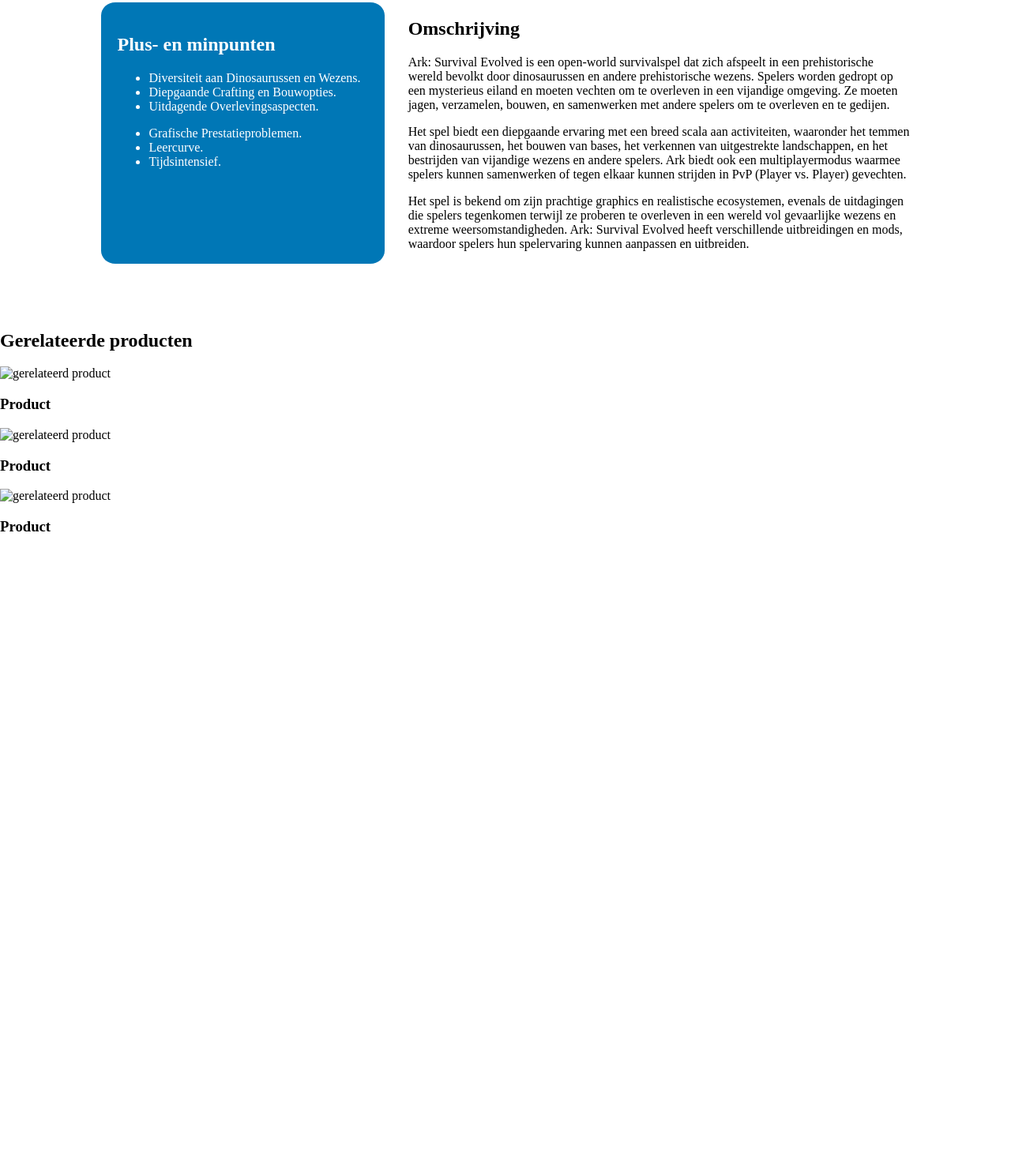
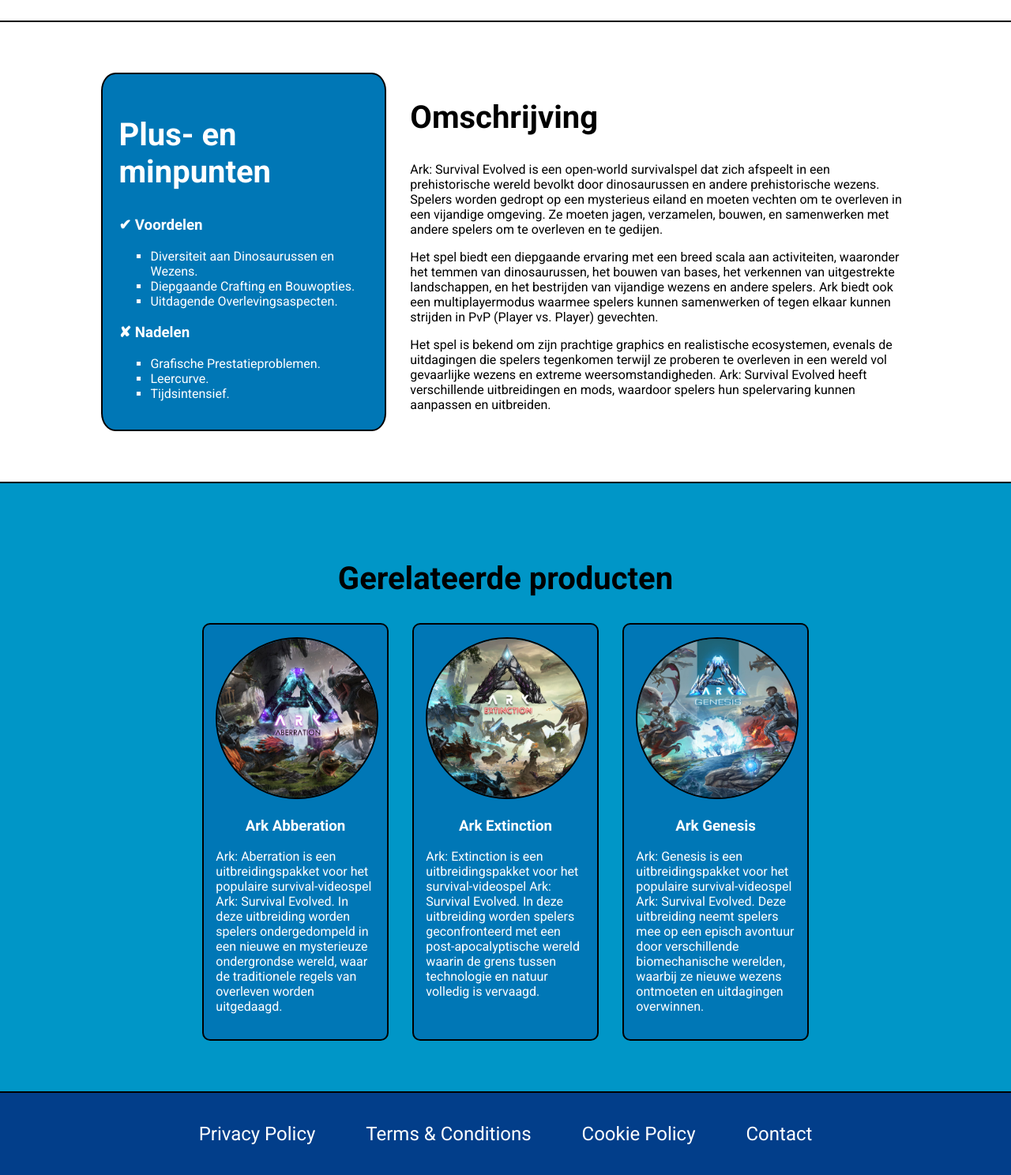
Before and after one commit to RickDeGroot1/frontend-tussenopdracht, a plain HTML site: page index.html in a window 1280 px wide. Shown: the part 808-2296 px from the top of the page at 79% size. Before the commit the page ends 1505 px from the top, so only its background shows below. Drawn offline with Linux system fonts and the light colour scheme.

Commit message:
Add files via upload

```diff
--- a/css/style.css
+++ b/css/style.css
@@ -1,13 +1,27 @@
 body {
     padding: 0px;
     margin: 0%;
+    font-family: 'Roboto', sans-serif;
 }
 
 header {
     background-color: rgb(0, 119, 182);
     display: flex;
-    flex-direction: roww;
-    padding: 20px;
+    flex-direction: row;
+    border-bottom: solid black 2px;
+}
+
+header img {
+    width: 100px;
+    margin: 20px;
+    border: solid black 2px;
+    border-radius: 10px;
+
+}
+
+
+header nav{
+    margin: 30px 0px;
 }
 
 main {
@@ -15,19 +29,28 @@ main {
     flex-direction: column;
 }
 
-a {
-    color: white;
-    text-decoration: none;
-    padding: 20px;
-}
-
 h1 {
     font-size: 3rem;
 }
 
+h2 {
+    font-size: 2.5rem;
+}
+
+p, ul {
+    font-size: 1rem;
+}
+
+a {
+    color: white;
+    text-decoration: none;
+    padding: 30px;
+    font-size: 1.5rem;
+}
+
 .mainProductInfo {
     border-bottom: solid 2px black;
-    padding: 2% 10% 5% ;
+    padding: 2% 10% 5%;
 }
 
 .productSection {
@@ -46,6 +69,10 @@ h1 {
     flex: 1;
 }
 
+.img img {
+    border: solid black 2px;
+}
+
 .productSection img {
     width: 100%;
 }
@@ -53,6 +80,7 @@ h1 {
 .priceAndDesc a {
     margin-top: 3%;
     background-color: rgb(0, 119, 182);
+    border: black solid 2px;
     border-radius: 10px;
     text-align: center;
 }
@@ -66,17 +94,64 @@ h1 {
     display: flex;
     flex-direction: row;
     gap: 30px;
-    padding: 2% 10% 5% ;
+    padding: 5% 10% 5%;
 }
 
 .plusMin {
     color: white;
     background-color: rgb(0, 119, 182);
+    border: black solid 2px;
     border-radius: 5%;
     padding: 2%;
     flex: 1;
 }
 
+li {
+    list-style: square;
+}
+
 .fullDesc {
     flex: 2;
 }
+
+.relatedProducts {
+    background-color: rgb(0, 150, 199);
+    padding: 5% 20%;
+    border-top: solid black 2px;
+}
+
+.relatedProducts h2 {
+    text-align: center;
+}
+
+.relatedProducts div {
+    display: flex;
+    flex-direction: row;
+    gap: 30px;
+}
+
+.relatedProducts article {
+    flex: 1;
+    background-color: rgb(0, 119, 182);
+    padding: 2%;
+    border-radius: 10px;
+    border: black solid 2px;
+    color: white;
+}
+
+.relatedProducts img {
+    width: 100%;
+    border-radius: 50%;
+    border: black solid 2px;
+}
+
+.relatedProducts h3 {
+    text-align: center;
+}
+
+footer {
+    background-color: rgb(2, 62, 138);
+    padding: 3%;
+    text-align: center;
+    border-top: solid black 2px;
+}
--- a/index.html
+++ b/index.html
@@ -6,20 +6,23 @@
     <meta name="viewport" content="width=device-width, initial-scale=1.0">
     <title>Document</title>
     <link rel="stylesheet" href="css/style.css">
+    <link rel="preconnect" href="https://fonts.googleapis.com">
+    <link rel="preconnect" href="https://fonts.gstatic.com" crossorigin>
+    <link href="https://fonts.googleapis.com/css2?family=Roboto:wght@400;700&display=swap" rel="stylesheet">
 </head>
 
 <body>
     <header>
-        <img src="#" alt="logo">
+        <img src="images/wildcardLogo.jpeg" alt="logo">
         <nav>
-            <a href="#">Prijs</a>
-            <a href="#">Omschrijving</a>
-            <a href="#">Gerelateerde producten</a>
+            <a href="#mainProductInfo">Prijs</a>
+            <a href="#extraProductInfo">Omschrijving</a>
+            <a href="#relatedProducts">Gerelateerde producten</a>
         </nav>
     </header>
     <main>
         <!--Product-->
-        <section class="mainProductInfo">
+        <section class="mainProductInfo" id="mainProductInfo">
             <h1>Ark: survival evolved</h1>
             <section class="productSection">
                 <div class="img">
@@ -36,10 +39,11 @@
             </section>
         </section>
         <!--Product information-->
-        <section class="extraProductInfo">
+        <section class="extraProductInfo" id="extraProductInfo">
             <!--Good and bad points-->
             <section class="plusMin">
                 <h2>Plus- en minpunten</h2>
+                <h3> ✔ Voordelen</h3>
                 <ul>
                     <li>
                         Diversiteit aan Dinosaurussen en Wezens.
@@ -51,6 +55,7 @@
                         Uitdagende Overlevingsaspecten.
                     </li>
                 </ul>
+                <h3> ✘ Nadelen</h3>
                 <ul>
                     <li>
                         Grafische Prestatieproblemen.
@@ -81,27 +86,42 @@
             </section>
         </section>
         <!--Related products-->
-        <article>
+        <article class="relatedProducts" id="relatedProducts">
             <h2>Gerelateerde producten</h2>
-            <article>
-                <img src="#" alt="gerelateerd product">
-                <h3>Product</h3>
-                <p></p>
-            </article>
-            <article>
-                <img src="#" alt="gerelateerd product">
-                <h3>Product</h3>
-                <p></p>
-            </article>
-            <article>
-                <img src="#" alt="gerelateerd product">
-                <h3>Product</h3>
-                <p></p>
-            </article>
+            <div>
+                <article>
+                    <img src="images/arkAbb.png" alt="Ark abberation">
+                    <h3>Ark Abberation</h3>
+                    <p>Ark: Aberration is een uitbreidingspakket voor het populaire survival-videospel Ark: Survival
+                        Evolved. In deze uitbreiding worden spelers ondergedompeld in een nieuwe en mysterieuze
+                        ondergrondse
+                        wereld, waar de traditionele regels van overleven worden uitgedaagd.</p>
+                </article>
+                <article>
+                    <img src="images/arkExt.jpg" alt="Ark extinction">
+                    <h3>Ark Extinction</h3>
+                    <p>Ark: Extinction is een uitbreidingspakket voor het survival-videospel Ark: Survival Evolved. In
+                        deze
+                        uitbreiding worden spelers geconfronteerd met een post-apocalyptische wereld waarin de grens
+                        tussen
+                        technologie en natuur volledig is vervaagd.</p>
+                </article>
+                <article>
+                    <img src="images/arkGen.jpg" alt="Ark genesis">
+                    <h3>Ark Genesis</h3>
+                    <p>Ark: Genesis is een uitbreidingspakket voor het populaire survival-videospel Ark: Survival
+                        Evolved.
+                        Deze uitbreiding neemt spelers mee op een episch avontuur door verschillende biomechanische
+                        werelden, waarbij ze nieuwe wezens ontmoeten en uitdagingen overwinnen.</p>
+                </article>
+            </div>
         </article>
     </main>
     <footer>
-
+        <a href="#">Privacy Policy</a>
+        <a href="#">Terms & Conditions</a>
+        <a href="#">Cookie Policy</a>
+        <a href="#">Contact</a>
     </footer>
 </body>
 
```
Also changed, not shown: images/arkAbb.png (added), images/arkExt.jpg (added), images/arkGen.jpg (added), images/wildcardLogo.jpeg (added).
